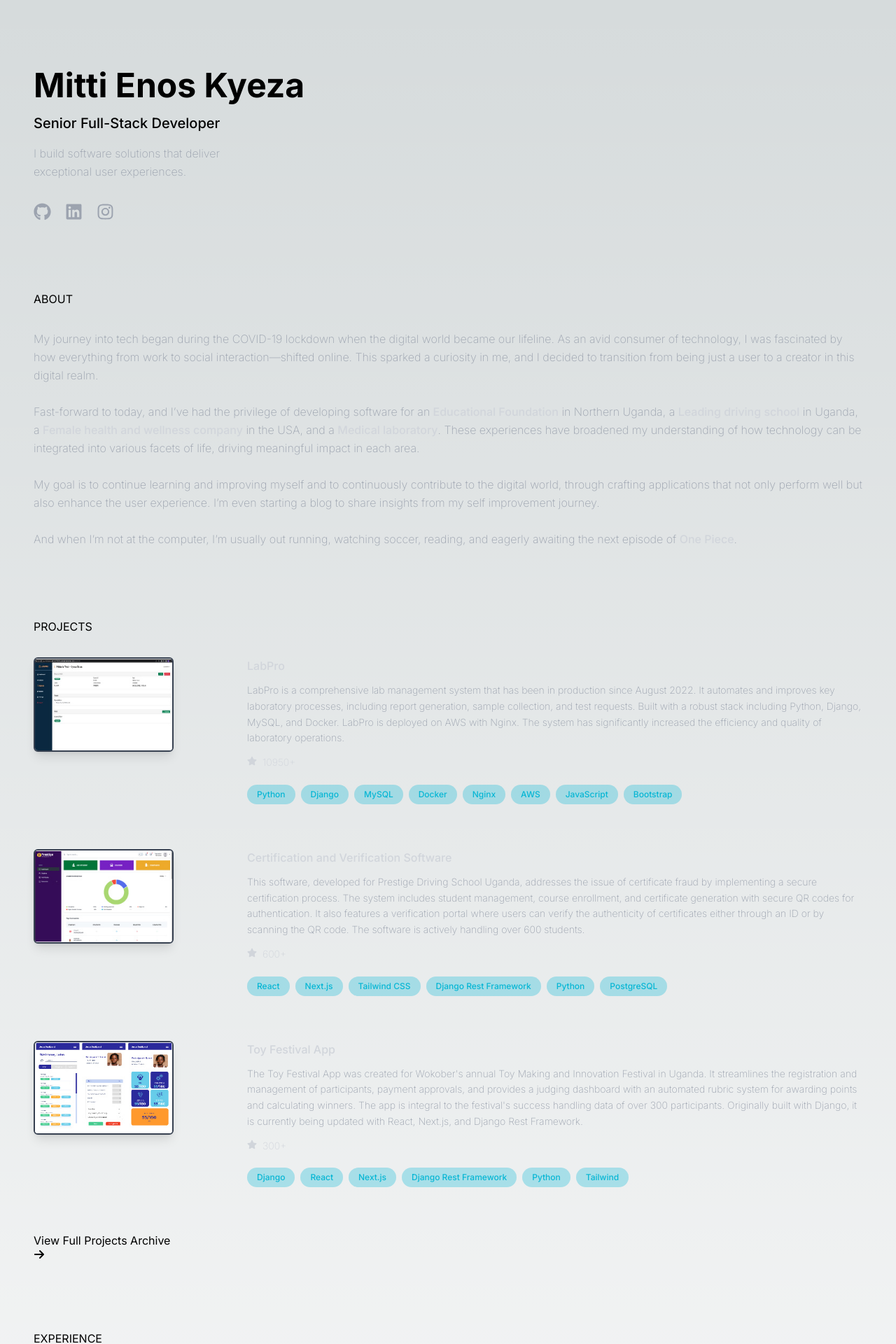
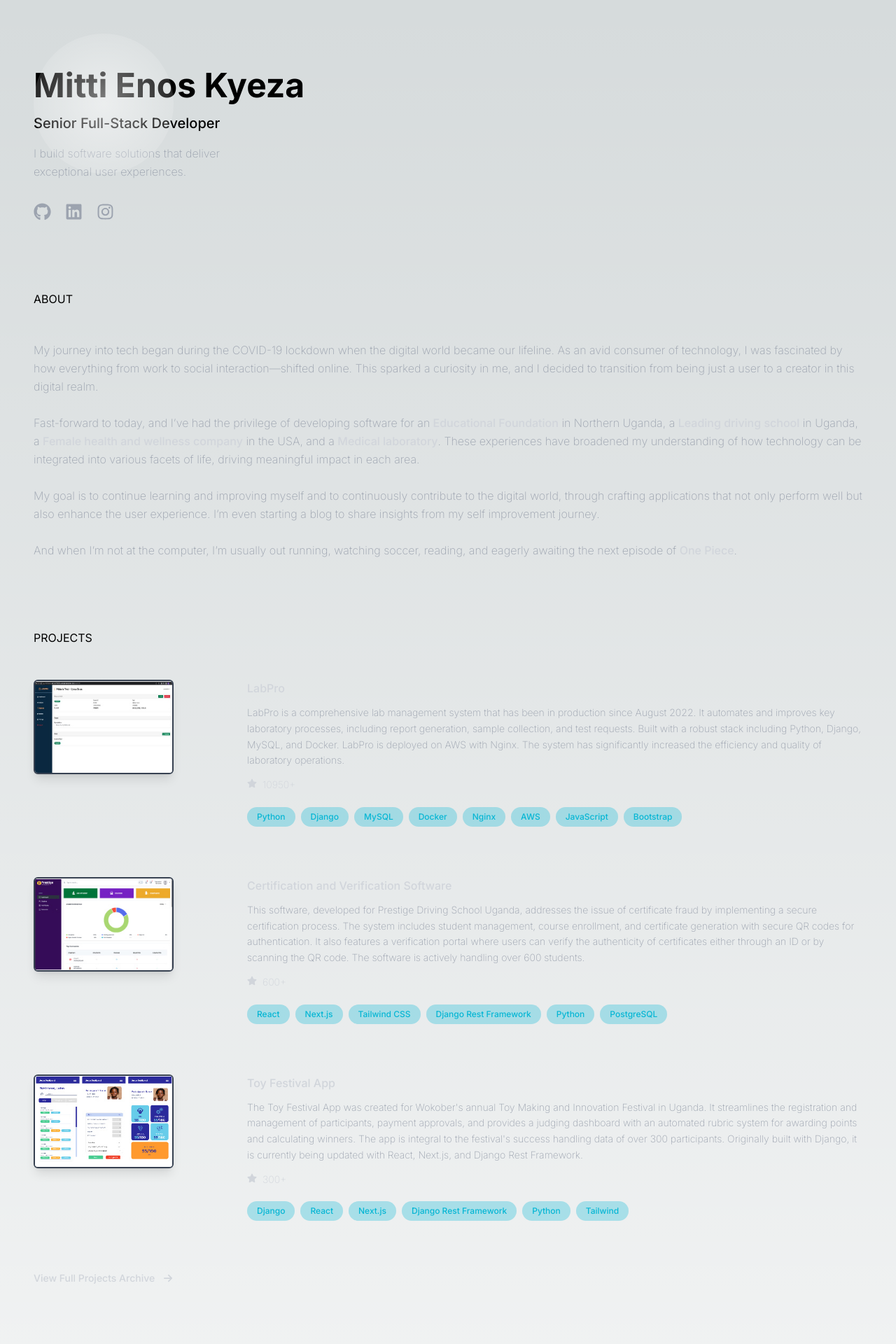
Before and after one commit to enoskyeza/portfolio, a Next.js app: page / in a window 1280 px wide. Shown: the top 1920 px of the page at 70% size. Built offline with nearby package versions, Linux system fonts and the light colour scheme.

Commit message:
add custom css

```diff
--- a/src/app/globals.css
+++ b/src/app/globals.css
@@ -31,14 +31,15 @@ body {
     text-wrap: balance;
   }
   .section-title {
-    @apply uppercase pb-8 text-base
+    @apply uppercase pb-12 text-base
   }
   .section-body {
     @apply font-extralight text-gray-400  leading-relaxed
 
   }
   .about-link {
-    @apply font-medium text-gray-300 hover:text-yellow-400 transition-colors duration-300 ease-in-out
+    @apply font-medium text-gray-300
+    hover:text-yellow-400 hover:cursor-pointer transition-colors duration-300 ease-in-out
   }
 
   /* Experience Section */
@@ -46,19 +47,25 @@ body {
     @apply font-medium text-xs text-gray-400 uppercase
   }
   .xp-title {
-    @apply font-medium text-gray-300 text-base pb-3 hover:text-yellow-400 transition-colors duration-300 ease-in-out
+    @apply font-medium text-gray-300 text-base pb-3
+    hover:text-yellow-400 hover:cursor-pointer transition-colors duration-300 ease-in-out
   }
   .xp-body {
     @apply font-extralight text-sm pb-5 leading-relaxed text-gray-400
   }
   .xp-skill{
-    @apply bg-cyan-500/30 rounded-full px-3.5 py-1.5 me-2 text-cyan-500 font-medium text-xs
+    @apply bg-cyan-500/30 rounded-full mb-2 px-3.5 py-1.5 me-2 text-cyan-500 font-medium text-xs w-fit
   }
 
   /*  Project Section */
   .project-img {
     @apply border-solid border-2 rounded-md border-gray-700 shadow-lg
-    hover:border-gray-500 hover:cursor-pointer transition-colors duration-300 ease-in-out
+    hover:border-gray-500 transition-colors duration-300 ease-in-out
+  }
+
+  .xp-link {
+    @apply flex gap-3 font-medium w-fit text-sm text-gray-300 pb-3
+    hover:text-yellow-400 hover:cursor-pointer transition-colors duration-300 ease-in-out
   }
 }
 
@@ -66,3 +73,13 @@ body {
   padding-top: 50px;
   padding-bottom: 50px;
 }
+
+.mouse-glow {
+  position: absolute;
+  width: 200px;
+  height: 200px;
+  background: radial-gradient(circle, rgba(255, 255, 255, 0.5), rgba(255, 255, 255, 0));
+  border-radius: 50%;
+  pointer-events: none;
+  transition: transform 0.1s ease;
+}
```
